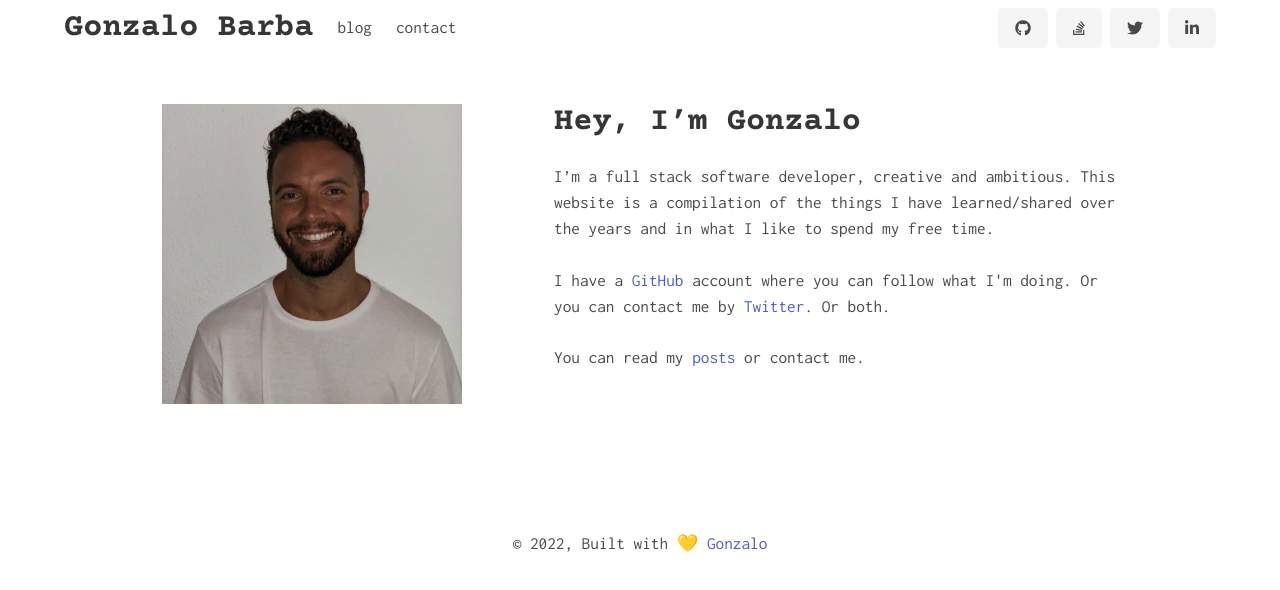
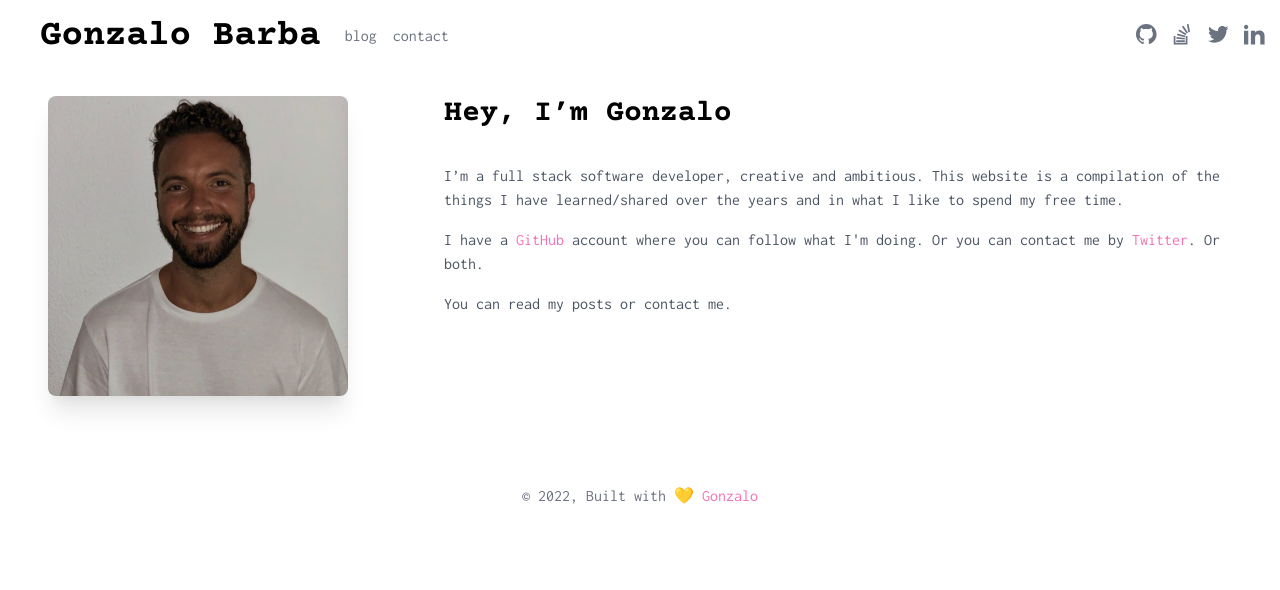
Before and after one commit to gon250/gonzalobarba.me, a Next.js app: page / in a window 1280 px wide. Shown: the top 590 px of the page. Built offline with nearby package versions, Linux system fonts and the light colour scheme.

Commit message:
first stage from migration

```diff
--- a/components/Footer/Footer.tsx
+++ b/components/Footer/Footer.tsx
@@ -1,14 +1,17 @@
 import React from 'react'
+import Link from 'next/link'
 
 export default function Footer() {
   return (
-    <footer className="footer has-background-white">
-      <div className="content has-text-centered">
-        <p>
+    <div className="grid place-items-center">
+      <footer className="my-16">
+        <p className="text-gray-500">
           © {new Date().getFullYear()}, Built with 💛 {` `}{' '}
-          <a href="https://www.twitter.com/gon250">Gonzalo</a>
+          <Link href="https://www.twitter.com/gon250">
+            <span className="text-pink-400">Gonzalo</span>
+          </Link>
         </p>
-      </div>
-    </footer>
+      </footer>
+    </div>
   )
 }
--- a/components/Layout/Layout.tsx
+++ b/components/Layout/Layout.tsx
@@ -8,10 +8,10 @@ interface LayoutProps {
 
 export default function Layout({ children }: LayoutProps) {
   return (
-    <>
+    <div className="font-mono">
       <Navbar />
       {children}
       <Footer />
-    </>
+    </div>
   )
 }
--- a/components/Navbar/Navbar.tsx
+++ b/components/Navbar/Navbar.tsx
@@ -1,13 +1,6 @@
 import React, { useState } from 'react'
 import Link from 'next/link'
 import { useRouter } from 'next/router'
-import { FontAwesomeIcon } from '@fortawesome/react-fontawesome'
-import {
-  faGithub,
-  faStackOverflow,
-  faTwitter,
-  faLinkedinIn,
-} from '@fortawesome/free-brands-svg-icons'
 
 export default function Navbar() {
   const { pathname } = useRouter()
@@ -17,65 +10,68 @@ export default function Navbar() {
     isActive === '' ? setIsActive('is-active') : setIsActive('')
 
   return (
-    <div className="container">
-      <nav className="navbar" role="navigation" aria-label="main navigation">
-        <div className="navbar-brand">
+    <div className="flex justify-between items-center">
+      <div className="flex flex-row items-center">
         <Link href="/">
-            <a className="navbar-item">
-              <h1 className="title is-3 family-secondary">Gonzalo Barba</h1>
-            </a>
+          <h1 className="font-courier cursor-pointer text-4xl py-4 pl-10">
+            Gonzalo Barba
+          </h1>
         </Link>
-          <a
-            onClick={() => handleMenu()}
-            role="button"
-            className="navbar-burger burger"
-            aria-label="menu"
-            aria-expanded="false"
-            data-target="navbarBasic"
-          >
-            <span aria-hidden="true" />
-            <span aria-hidden="true" />
-            <span aria-hidden="true" />
-          </a>
-        </div>
-        <div id="navbarBasic" className={`navbar-menu ${isActive}`}>
-          <div className="navbar-start">
+        <div className="ml-2 text-gray-500">
           <Link href="/blog">
-              <a className="navbar-item">blog</a>
+            <a className="ml-4">blog</a>
           </Link>
           <Link href="/contact">
-              <a className="navbar-item">contact</a>
+            <a className="ml-4">contact</a>
           </Link>
         </div>
-          <div className="navbar-end">
-            <div className="navbar-item">
-              <div className="buttons">
-                <a className="button is-light" href="https://github.com/gon250">
-                  <FontAwesomeIcon icon={faGithub} />
-                </a>
-                <a
-                  className="button is-light"
-                  href="https://stackoverflow.com/users/2545964/gon250?tab=profile"
+      </div>
+      <div className="flex flex-row">
+        <Link href="https://github.com/gon250">
+          <svg
+            className="fill-current text-sm text-gray-500 mr-3"
+            xmlns="http://www.w3.org/2000/svg"
+            width="24"
+            height="24"
+            viewBox="0 0 28 28"
           >
-                  <FontAwesomeIcon icon={faStackOverflow} />
-                </a>
-                <a
-                  className="button is-light"
-                  href="https://twitter.com/gon250"
+            <path d="M12 0c-6.626 0-12 5.373-12 12 0 5.302 3.438 9.8 8.207 11.387.599.111.793-.261.793-.577v-2.234c-3.338.726-4.033-1.416-4.033-1.416-.546-1.387-1.333-1.756-1.333-1.756-1.089-.745.083-.729.083-.729 1.205.084 1.839 1.237 1.839 1.237 1.07 1.834 2.807 1.304 3.492.997.107-.775.418-1.305.762-1.604-2.665-.305-5.467-1.334-5.467-5.931 0-1.311.469-2.381 1.236-3.221-.124-.303-.535-1.524.117-3.176 0 0 1.008-.322 3.301 1.23.957-.266 1.983-.399 3.003-.404 1.02.005 2.047.138 3.006.404 2.291-1.552 3.297-1.23 3.297-1.23.653 1.653.242 2.874.118 3.176.77.84 1.235 1.911 1.235 3.221 0 4.609-2.807 5.624-5.479 5.921.43.372.823 1.102.823 2.222v3.293c0 .319.192.694.801.576 4.765-1.589 8.199-6.086 8.199-11.386 0-6.627-5.373-12-12-12z" />
+          </svg>
+        </Link>
+        <Link href="https://stackoverflow.com/users/2545964/gon250?tab=profile">
+          <svg
+            className="fill-current text-gray-500 mr-3"
+            xmlns="http://www.w3.org/2000/svg"
+            width="24"
+            height="24"
+            viewBox="0 0 28 28"
           >
-                  <FontAwesomeIcon icon={faTwitter} />
-                </a>
-                <a
-                  className="button is-light"
-                  href="https://www.linkedin.com/in/gbarbalopez"
+            <path d="M15 21h-10v-2h10v2zm6-11.665l-1.621-9.335-1.993.346 1.62 9.335 1.994-.346zm-5.964 6.937l-9.746-.975-.186 2.016 9.755.879.177-1.92zm.538-2.587l-9.276-2.608-.526 1.954 9.306 2.5.496-1.846zm1.204-2.413l-8.297-4.864-1.029 1.743 8.298 4.865 1.028-1.744zm1.866-1.467l-5.339-7.829-1.672 1.14 5.339 7.829 1.672-1.14zm-2.644 4.195v8h-12v-8h-2v10h16v-10h-2z" />
+          </svg>
+        </Link>
+        <Link href="https://twitter.com/gon250">
+          <svg
+            className="fill-current text-gray-500 mr-3"
+            xmlns="http://www.w3.org/2000/svg"
+            width="24"
+            height="24"
+            viewBox="0 0 28 28"
           >
-                  <FontAwesomeIcon icon={faLinkedinIn} />
-                </a>
+            <path d="M24 4.557c-.883.392-1.832.656-2.828.775 1.017-.609 1.798-1.574 2.165-2.724-.951.564-2.005.974-3.127 1.195-.897-.957-2.178-1.555-3.594-1.555-3.179 0-5.515 2.966-4.797 6.045-4.091-.205-7.719-2.165-10.148-5.144-1.29 2.213-.669 5.108 1.523 6.574-.806-.026-1.566-.247-2.229-.616-.054 2.281 1.581 4.415 3.949 4.89-.693.188-1.452.232-2.224.084.626 1.956 2.444 3.379 4.6 3.419-2.07 1.623-4.678 2.348-7.29 2.04 2.179 1.397 4.768 2.212 7.548 2.212 9.142 0 14.307-7.721 13.995-14.646.962-.695 1.797-1.562 2.457-2.549z" />
+          </svg>
+        </Link>
+        <Link href="https://www.linkedin.com/in/gbarbalopez">
+          <svg
+            className="fill-current text-gray-500 mr-3"
+            xmlns="http://www.w3.org/2000/svg"
+            width="24"
+            height="24"
+            viewBox="0 0 28 28"
+          >
+            <path d="M4.98 3.5c0 1.381-1.11 2.5-2.48 2.5s-2.48-1.119-2.48-2.5c0-1.38 1.11-2.5 2.48-2.5s2.48 1.12 2.48 2.5zm.02 4.5h-5v16h5v-16zm7.982 0h-4.968v16h4.969v-8.399c0-4.67 6.029-5.052 6.029 0v8.399h4.988v-10.131c0-7.88-8.922-7.593-11.018-3.714v-2.155z" />
+          </svg>
+        </Link>
       </div>
-            </div>
-          </div>
-        </div>
-      </nav>
     </div>
   )
 }
--- a/pages/_document.tsx
+++ b/pages/_document.tsx
@@ -9,10 +9,6 @@ class MyDocument extends Document {
           {/** WebFont */}
           {/** stylesheets */}
           {/** scripts */}
-          <script
-            defer
-            src="https://use.fontawesome.com/releases/v5.14.0/js/all.js"
-          ></script>
         </Head>
         <body className="my-body-class">
           <Main />
--- a/pages/contact/index.tsx
+++ b/pages/contact/index.tsx
@@ -1,31 +1,28 @@
 import React from 'react'
+import Link from 'next/link'
 
 export default function Contact() {
   return (
-    <div className="section">
-      <div className="container">
-        <div className="columns is-centered">
-          <div className="column is-two-thirds">
-            <h3 className="title is-3">I'm happy to hear from you.</h3>
-            <ul>
-              <li>
-                <a href="https://github.com/gon250">Github</a>
+    <div className="grid place-items-center">
+      <div className="w-1/2 my-8">
+        <h3 className="font-courier text-3xl">I'm happy to hear from you.</h3>
+        <ul className="mt-4">
+          <li className="text-pink-500 cursor-pointer cursor-pointer">
+            <Link href="https://github.com/gon250">Github</Link>
           </li>
-              <li>
-                <a href="https://stackoverflow.com/users/2545964/gon250?tab=profile">
+          <li className="text-pink-500 cursor-pointer">
+            <Link href="https://stackoverflow.com/users/2545964/gon250?tab=profile">
               Stackoverflow
-                </a>
+            </Link>
           </li>
-              <li>
-                <a href="https://twitter.com/gon250">Twitter</a>
+          <li className="text-pink-500 cursor-pointer">
+            <Link href="https://twitter.com/gon250">Twitter</Link>
           </li>
-              <li>
-                <a href="https://linkedin.com/in/gbarbalopez">Linkedin</a>
+          <li className="text-pink-500 cursor-pointer">
+            <Link href="https://linkedin.com/in/gbarbalopez">Linkedin</Link>
           </li>
         </ul>
       </div>
     </div>
-      </div>
-    </div>
   )
 }
--- a/pages/index.tsx
+++ b/pages/index.tsx
@@ -1,5 +1,5 @@
+import Head from 'next/head'
 import Link from 'next/link'
-import Head from 'next/head'
 
 function IndexPage() {
   return (
@@ -26,33 +26,37 @@ function IndexPage() {
         <link rel="manifest" href="/site.webmanifest" />
         <meta name="viewport" content="initial-scale=1.0, width=device-width" />
       </Head>
-      <div className="section">
-        <div className="container">
-          <div className="columns is-centered">
-            <div className="column is-4">
-              <div style={{ maxWidth: `300px`, marginBottom: `1.45rem` }}>
-                <img src="/me.jpg" />
-              </div>
-            </div>
-            <div className="column is-6">
-              <h3 className="title is-3">Hey, I’m Gonzalo</h3>
-              <p>
-                I’m a full stack software developer, creative and ambitious.
-                This website is a compilation of the things I have
-                learned/shared over the years and in what I like to spend my
-                free time.
-              </p>
-              <br />
-              <p>
-                I have a <a href="https://github.com/gon250">GitHub</a> account
-                where you can follow what I'm doing. Or you can contact me by{' '}
-                <a href="https://twitter.com/gon250">Twitter</a>. Or both.
-              </p>
-              <br />
-              <p>
-                You can read my <Link href="/blog">posts </Link> or contact me.
-              </p>
-            </div>
+      <div className="grid place-items-center my-6">
+        <div className="flex">
+          <img
+            className="rounded-lg shadow-xl mx-12"
+            width={300}
+            height={300}
+            src="/me.jpg"
+            alt="personal_photo"
+          />
+          <div className="mx-12">
+            <h3 className="font-courier text-3xl">Hey, I’m Gonzalo</h3>
+            <p className="mt-8 text-gray-600 leading-6">
+              I’m a full stack software developer, creative and ambitious. This
+              website is a compilation of the things I have learned/shared over
+              the years and in what I like to spend my free time.
+            </p>
+            <p className="mt-4 text-gray-600 leading-6">
+              I have a{' '}
+              <Link href="https://github.com/gon250">
+                <span className="text-pink-400">GitHub</span>
+              </Link>{' '}
+              account where you can follow what I'm doing. Or you can contact me
+              by{' '}
+              <Link href="https://twitter.com/gon250">
+                <span className="text-pink-400">Twitter</span>
+              </Link>
+              . Or both.
+            </p>
+            <p className="mt-4 text-gray-600 leading-6">
+              You can read my posts or contact me.
+            </p>
           </div>
         </div>
       </div>
--- /dev/null
+++ b/postcss.config.js
@@ -0,0 +1,6 @@
+module.exports = {
+  plugins: {
+    tailwindcss: {},
+    autoprefixer: {},
+  },
+}
--- a/styles/style.scss
+++ b/styles/style.scss
@@ -1,36 +1,8 @@
-@charset "utf-8";
-
 // Google Fonts
 @import url('https://fonts.googleapis.com/css2?family=Inconsolata:wght@400;500&display=swap');
 @import url('https://fonts.googleapis.com/css2?family=Cutive+Mono&display=swap');
 @import url('https://fonts.googleapis.com/css2?family=Courier+Prime:wght@700&display=swap');
 
-$inconsolata: 'Inconsolata', monospace;
-$cutive-mono: 'Cutive Mono', monospace;
-$courier-prime: 'Courier Prime', monospace;
-
-$family-primary: $inconsolata;
-$family-secondary: $cutive-mono;
-$family-code: $courier-prime;
-
-$body-font-size: 1.08rem;
-
-h1,
-h2,
-h3,
-h4,
-h5,
-h6 {
-  font-family: $family-code;
-}
-
-::-moz-selection {
-  /* Code for Firefox */
-  background: yellow;
-}
-
-::selection {
-  background: yellow;
-}
-
-@import '~bulma/bulma.sass';
+@tailwind base;
+@tailwind components;
+@tailwind utilities;
```
Also changed, not shown: package.json (+4 -5 lines), pages/blog/index.tsx (+5 -9 lines), tailwind.config.js (added, +18 -0 lines), 2 other files (tests, documents, lock files or other folders). Lines whose indentation alone changed are shown as unchanged.
